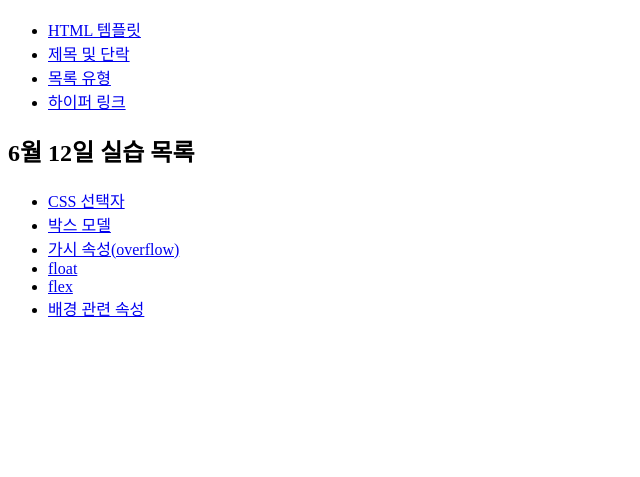
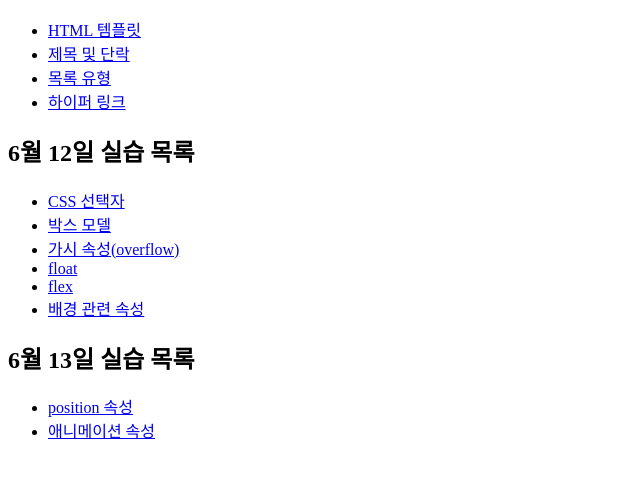
Before and after one commit to koleetd/git-study, a plain HTML site: page index.html in a window 1280 px wide. Shown: the part 127-604 px from the top of the page, without its empty margins (0-640 px from the left). Drawn offline with Linux system fonts and the light colour scheme.

Commit message:
6월 13일 오전 수업 내용
- 배치 관련 속성 (position)
- 애니메이션 관련 속성

```diff
--- a/index.html
+++ b/index.html
@@ -22,5 +22,10 @@
             <li><a href="html/flex.html">flex</a></li>
             <li><a href="html/background.html">배경 관련 속성</a></li>
         </ul>
+        <h2>6월 13일 실습 목록</h2>
+        <ul>
+            <li><a href="html/position.html">position 속성</a></li>
+            <li><a href="html/animation.html">애니메이션 속성</a></li>
+        </ul>
     </body>
 </html>
```
